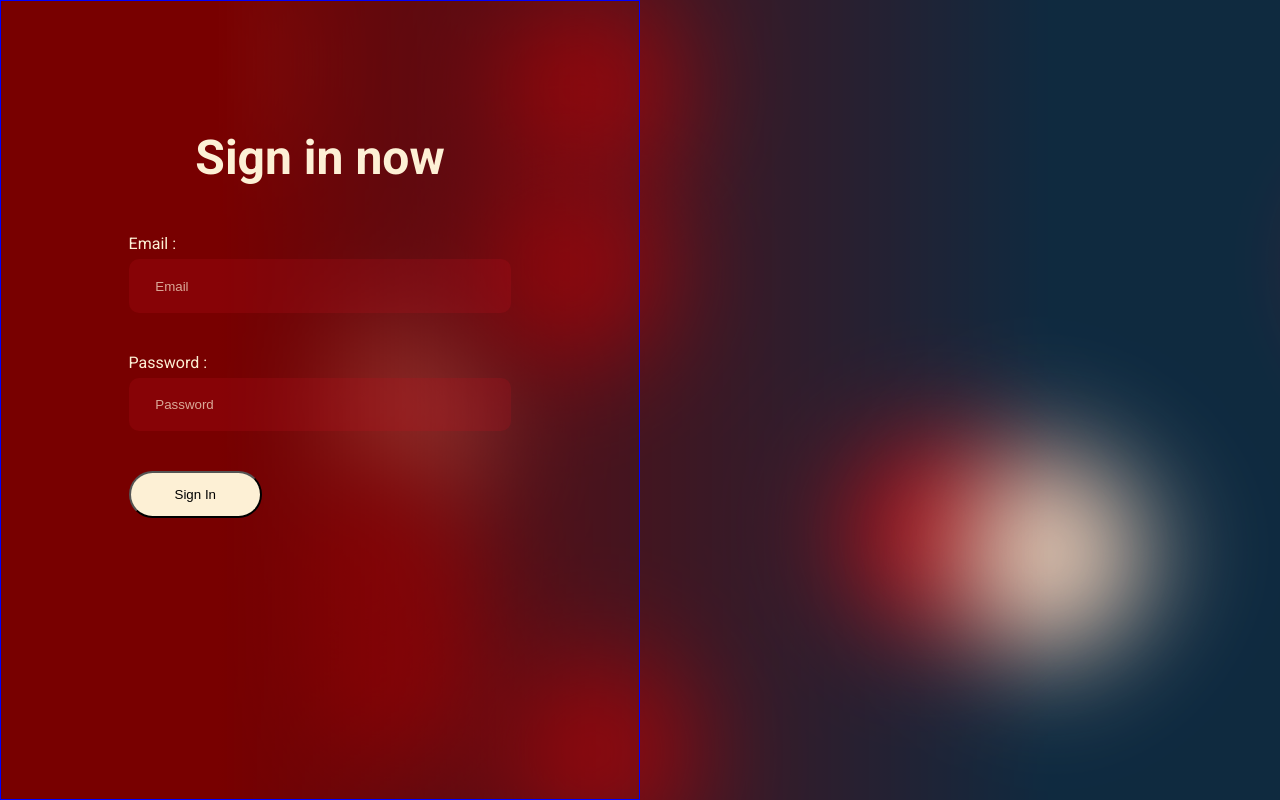
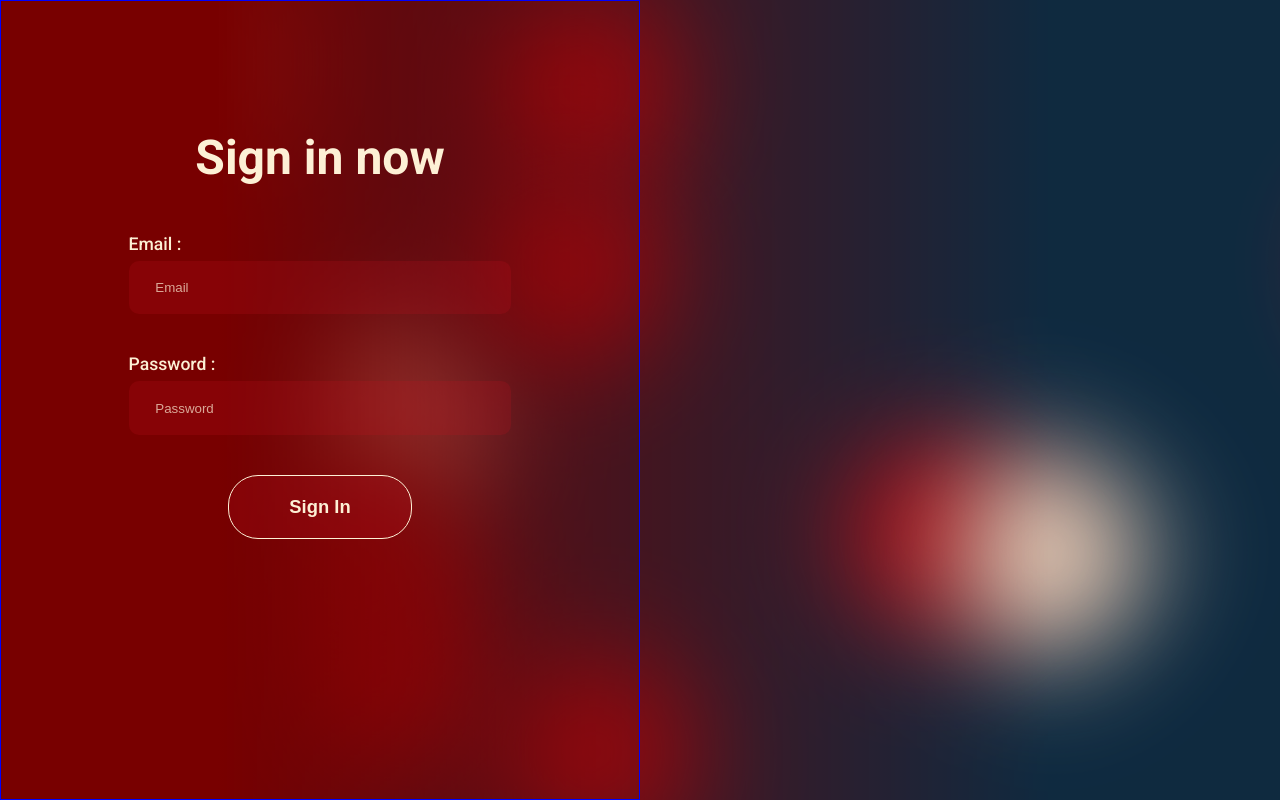
Before and after one commit to elprince-dev/compassionet-app, a Next.js app in the folder frontend/: page /Signin in a window 1280 px wide. Built offline with nearby package versions, Linux system fonts and the light colour scheme.

Commit message:
Finalizes the styling of the signing page

```diff
--- a/frontend/src/app/(auth)/Signin/page.module.scss
+++ b/frontend/src/app/(auth)/Signin/page.module.scss
@@ -61,13 +61,27 @@
           margin-bottom: 0.4em;
           font-size: 1rem;
           color: $off-white;
+          font-weight: 500;
+          font-size: 1.1rem;
         }
       }
       button {
         width: 10em;
         height: 3.5em;
-        background-color: $off-white;
+        background-color: rgba($lightRed, 0.2);
         border-radius: 30px;
+        margin: 0 auto;
+        color: $off-white;
+        border: 1px solid $off-white;
+        font-size: 1.15rem;
+        font-weight: 600;
+        transition: ease-in-out 0.5s;
+        cursor: pointer;
+        &:hover,
+        &:focus {
+          background-color: rgba($off-white, 1);
+          color: $darkRed;
+        }
       }
     }
   }
```
